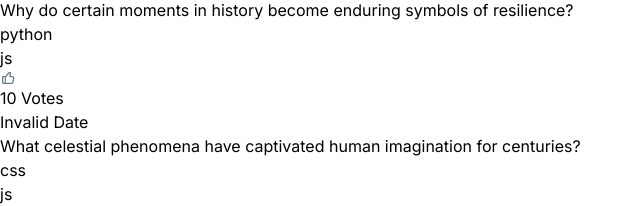
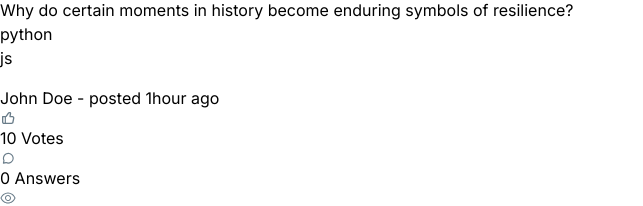
Before and after one commit to LukaTizic/reddid_nextjs13, a Next.js app: page / in a window 1280 px wide. Shown: the part 701-907 px from the top of the page, without its empty margins (0-643 px from the left). Built offline with nearby package versions, Linux system fonts and the light colour scheme; no server answers.

Commit message:
implement dynamic Metric componenet

```diff
--- a/components/shared/Metric.tsx
+++ b/components/shared/Metric.tsx
@@ -1,5 +1,5 @@
 import Image from "next/image";
-import { title } from "process";
+import Link from "next/link";
 import React from "react";
 
 interface MetricProps {
@@ -21,8 +21,8 @@ const Metric = ({
   textStyles,
   isAuthor,
 }: MetricProps) => {
-  return (
-    <div className='flex-center flex-wrap gap-1'>
+  const metricContent = (
+    <>
       <Image
         src={imgUrl}
         width={16}
@@ -31,10 +31,25 @@ const Metric = ({
         className={`object-contain ${href ? "rounded-full" : ""}`}
       />
       <p className={`${textStyles} flex items-center gap-1`}>
-        {value} {title}
+        {value}{" "}
+        <span
+          className={`small-regular line-clamp-1 ${
+            isAuthor ? "max-sm:hidden" : ""
+          }`}
+        >
+          {title}
+        </span>
       </p>
-    </div>
+    </>
   );
+  if (href) {
+    return (
+      <Link href={href} className='flex-center gap-1'>
+        {metricContent}
+      </Link>
+    );
+  }
+  return <div className='flex-center flex-wrap gap-1'>{metricContent}</div>;
 };
 
 export default Metric;
--- a/components/shared/cards/QuestionCard.tsx
+++ b/components/shared/cards/QuestionCard.tsx
@@ -46,10 +46,33 @@ const QuestionCard = ({
       </div>
       <div className='flex-between mt-6 w-full flex-wrap gap-3'>
         <Metric
+          imgUrl='/assets/icons/avatar.svg'
+          alt='user'
+          value={author.name}
+          title='- posted 1hour ago'
+          href={`/profile/${author._id}`}
+          isAuthor
+          textStyles='body-medium text-dark400_light700'
+        />
+        <Metric
           imgUrl='/assets/icons/like.svg'
           alt='upvotes'
           value={upvotes}
           title='Votes'
+          textStyles='small-medium text-dark400_light800'
+        />
+        <Metric
+          imgUrl='/assets/icons/message.svg'
+          alt='message'
+          value={answers.length}
+          title='Answers'
+          textStyles='small-medium text-dark400_light800'
+        />
+        <Metric
+          imgUrl='/assets/icons/eye.svg'
+          alt='eye'
+          value={views}
+          title='Views'
           textStyles='small-medium text-dark400_light800'
         />
       </div>
```
